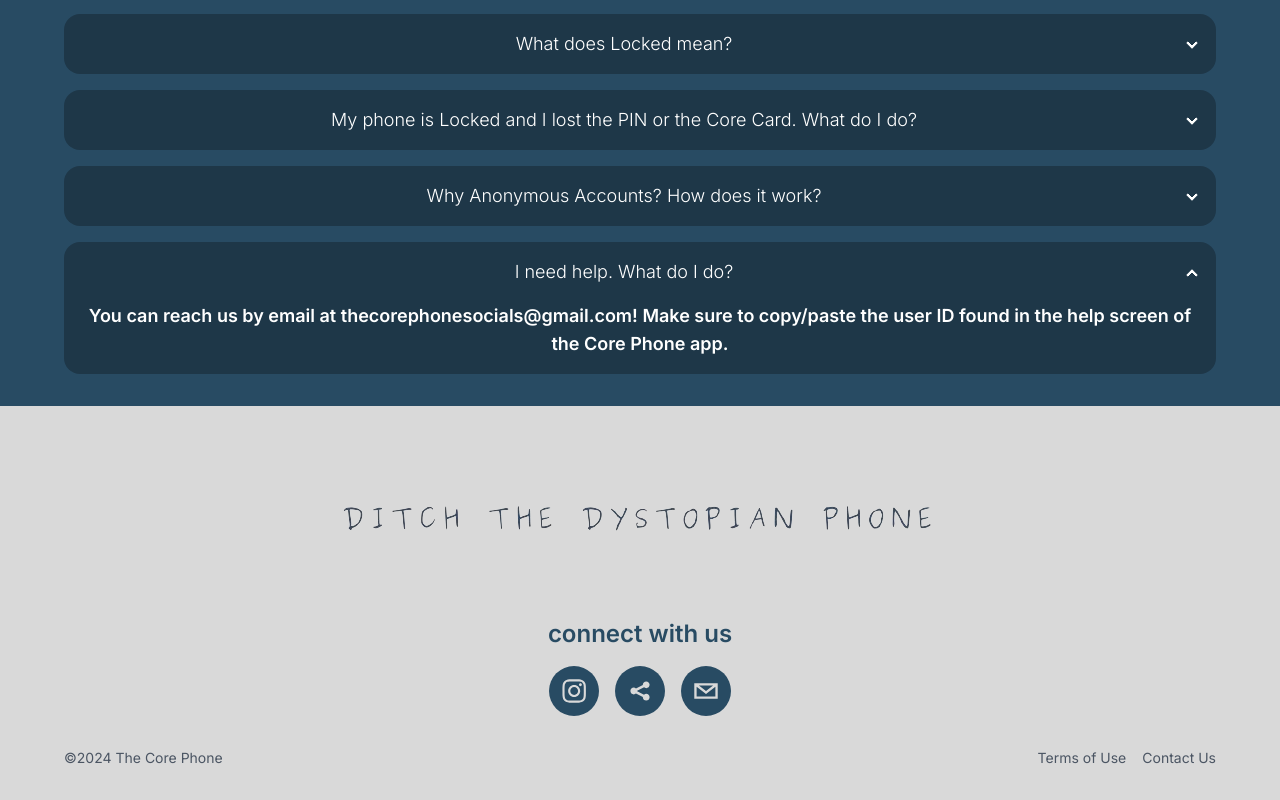
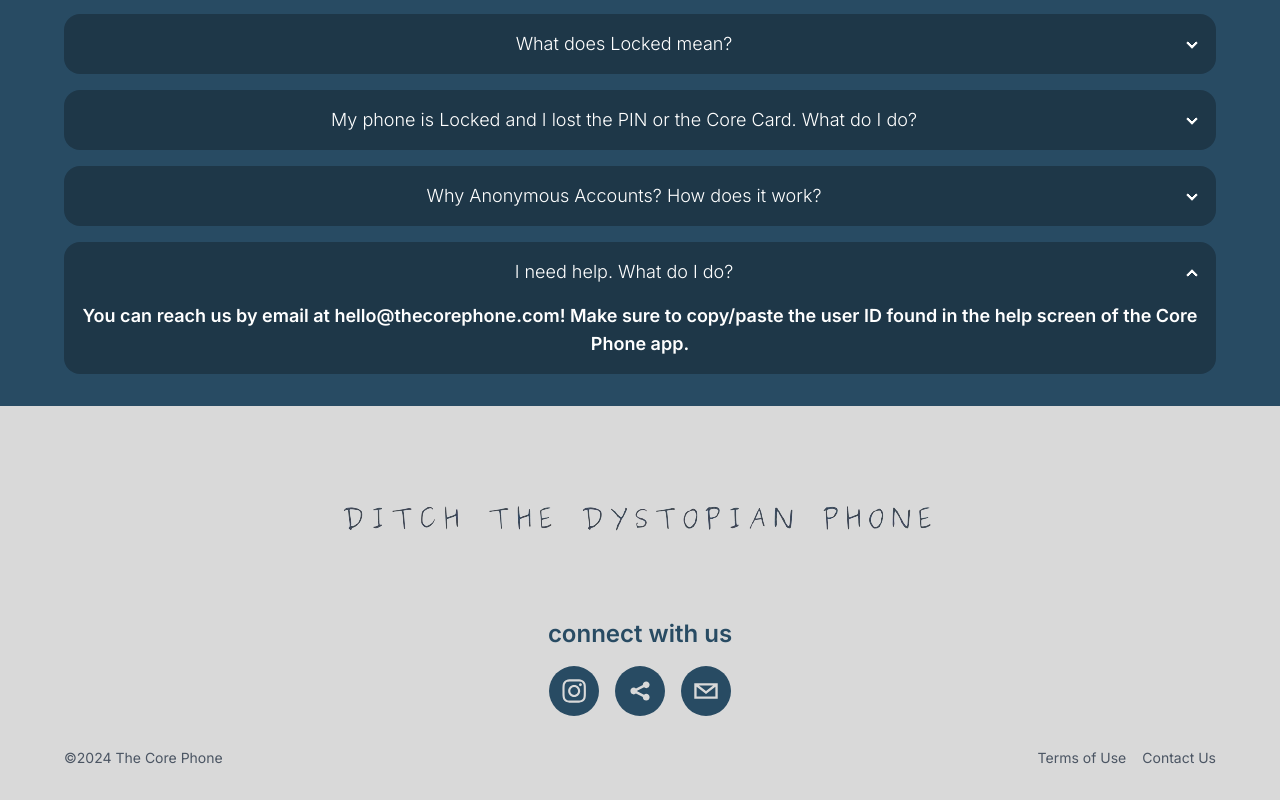
Before and after one commit to hwyatt/thecorephone.com, a Next.js app: page / in a window 1280 px wide. Shown: the part 3151-3951 px from the top of the page. Built offline with nearby package versions, Linux system fonts and the light colour scheme.

Commit message:
home werk

```diff
--- a/src/app/page.tsx
+++ b/src/app/page.tsx
@@ -41,7 +41,7 @@
   {
     id: 7,
     title: "I need help. What do I do?",
-    desc: `You can reach us by email at thecorephonesocials@gmail.com! Make sure to copy/paste the user ID found in the help screen of the Core Phone app.`,
+    desc: `You can reach us by email at hello@thecorephone.com! Make sure to copy/paste the user ID found in the help screen of the Core Phone app.`,
   },
 ];
 
@@ -280,7 +280,7 @@
               />
               <SocialIcon url="https://x.com/thecorephone" bgColor="#284b63" />
               <SocialIcon
-                url="mailto:thecorephonesocials@gmail.com"
+                url="mailto:hello@thecorephone.com"
                 bgColor="#284b63"
               />
             </div>
@@ -296,7 +296,10 @@
                 Terms of Use
               </a>
               <div className="md:hidden text-gray-400">|</div>
-              <a href="/contact" className="hover:text-gray-600">
+              <a
+                href="mailto:hello@thecorephone.com"
+                className="hover:text-gray-600"
+              >
                 Contact Us
               </a>
             </div>
```
